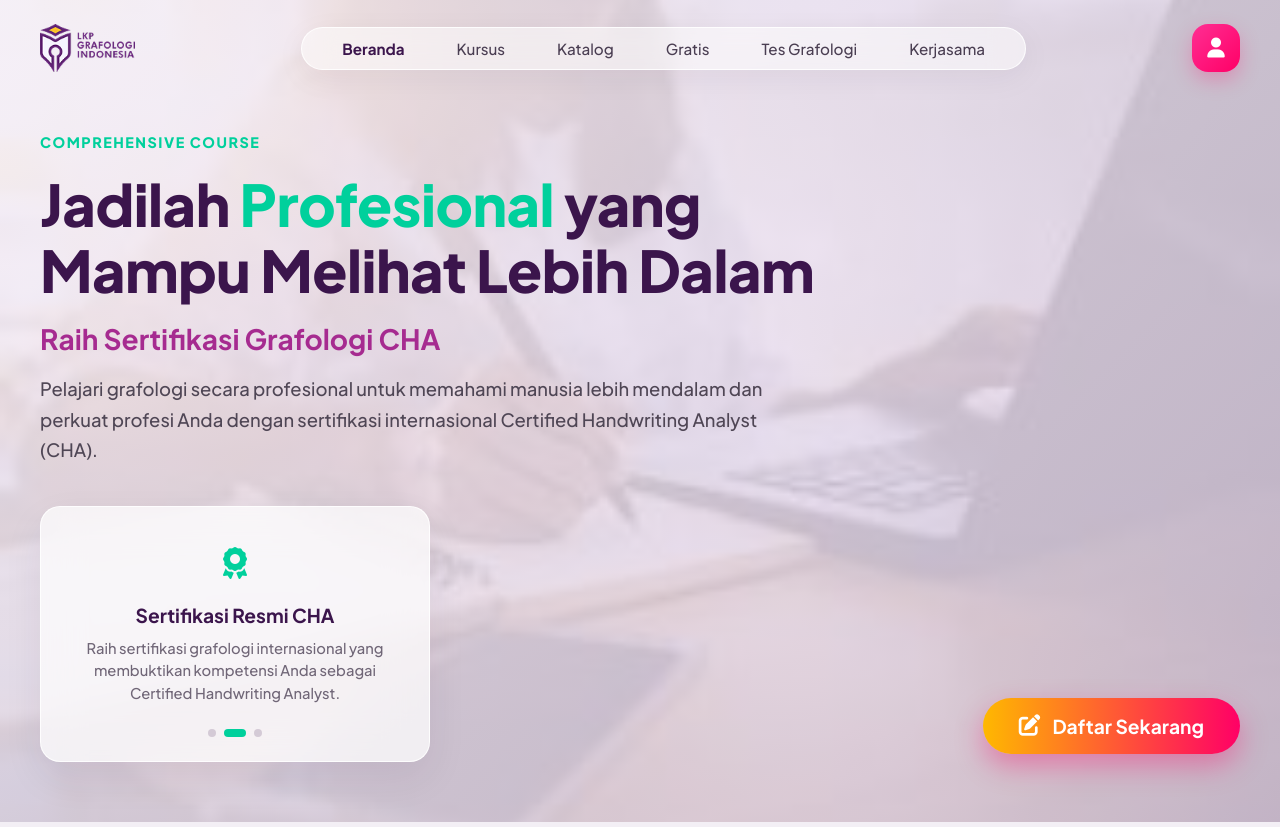
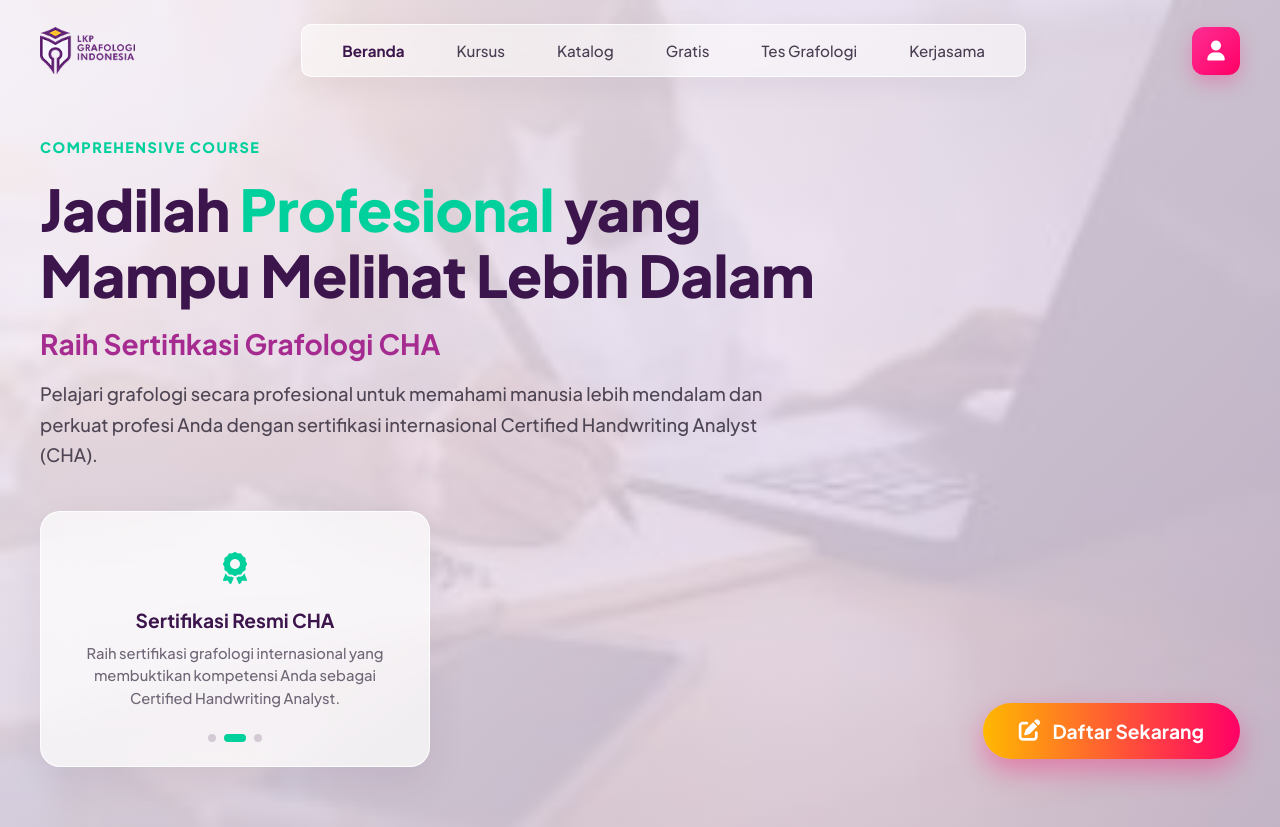
Before and after one commit to RendyPakeY/Grafologi-Indonesia---Leason-2, a plain HTML site: page index.html in a window 1280 px wide. Drawn offline with Linux system fonts and the light colour scheme.

Commit message:
Fix radius

```diff
--- a/assets/css/style.css
+++ b/assets/css/style.css
@@ -16,12 +16,10 @@
     /* Gradients */
     --grad-cta: linear-gradient(90deg, #FFB800 0%, #FF0066 100%);
     --grad-profile: linear-gradient(135deg, #FF2E93 0%, #FF0066 100%);
-    --grad-bg-overlay: linear-gradient(
-        135deg,
-        rgba(244, 238, 246, 0.90) 0%,
-        rgba(235, 224, 239, 0.86) 45%,
-        rgba(222, 206, 230, 0.82) 100%
-    );
+    --grad-bg-overlay: linear-gradient(135deg,
+            rgba(244, 238, 246, 0.90) 0%,
+            rgba(235, 224, 239, 0.86) 45%,
+            rgba(222, 206, 230, 0.82) 100%);
 
     /* Glassmorphic Tokens */
     --glass-nav-bg: rgba(255, 255, 255, 0.55);
@@ -40,7 +38,9 @@
 }
 
 /* 2. Reset & Global Styles */
-*, *::before, *::after {
+*,
+*::before,
+*::after {
     box-sizing: border-box;
     margin: 0;
     padding: 0;
@@ -147,8 +147,8 @@ button {
     backdrop-filter: var(--glass-blur);
     -webkit-backdrop-filter: var(--glass-blur);
     border: var(--glass-border);
-    border-radius: 40px;
-    padding: 10px 28px;
+    border-radius: 10px;
+    padding: 15px 28px;
     box-shadow: 0 8px 32px rgba(45, 15, 60, 0.05);
 }
 
@@ -189,7 +189,7 @@ button {
 .profile-btn {
     width: 48px;
     height: 48px;
-    border-radius: 16px;
+    border-radius: 12px;
     background: var(--grad-profile);
     color: #FFFFFF;
     font-size: 1.25rem;
@@ -333,6 +333,7 @@ button {
         opacity: 0;
         transform: translateY(8px);
     }
+
     to {
         opacity: 1;
         transform: translateY(0);
```
